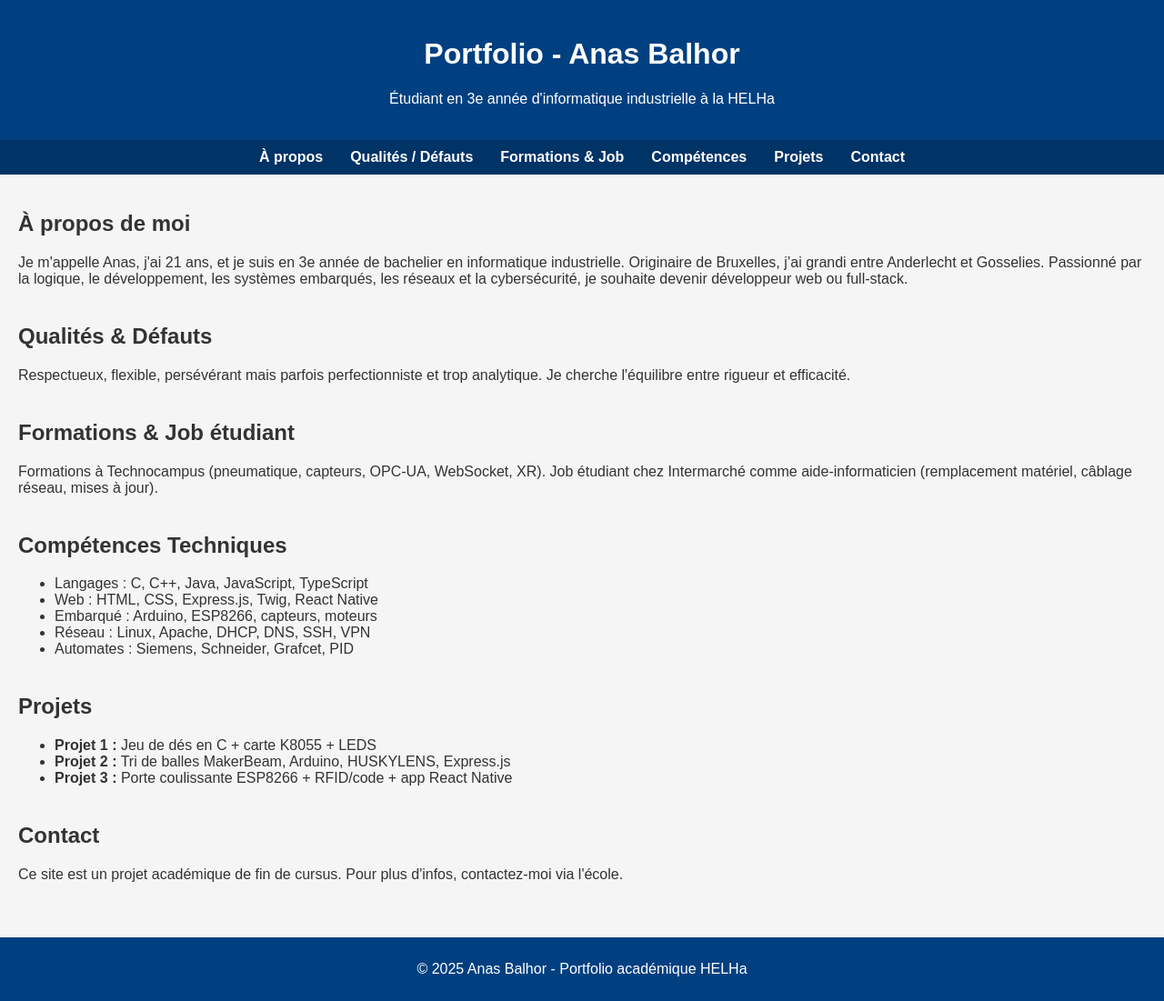
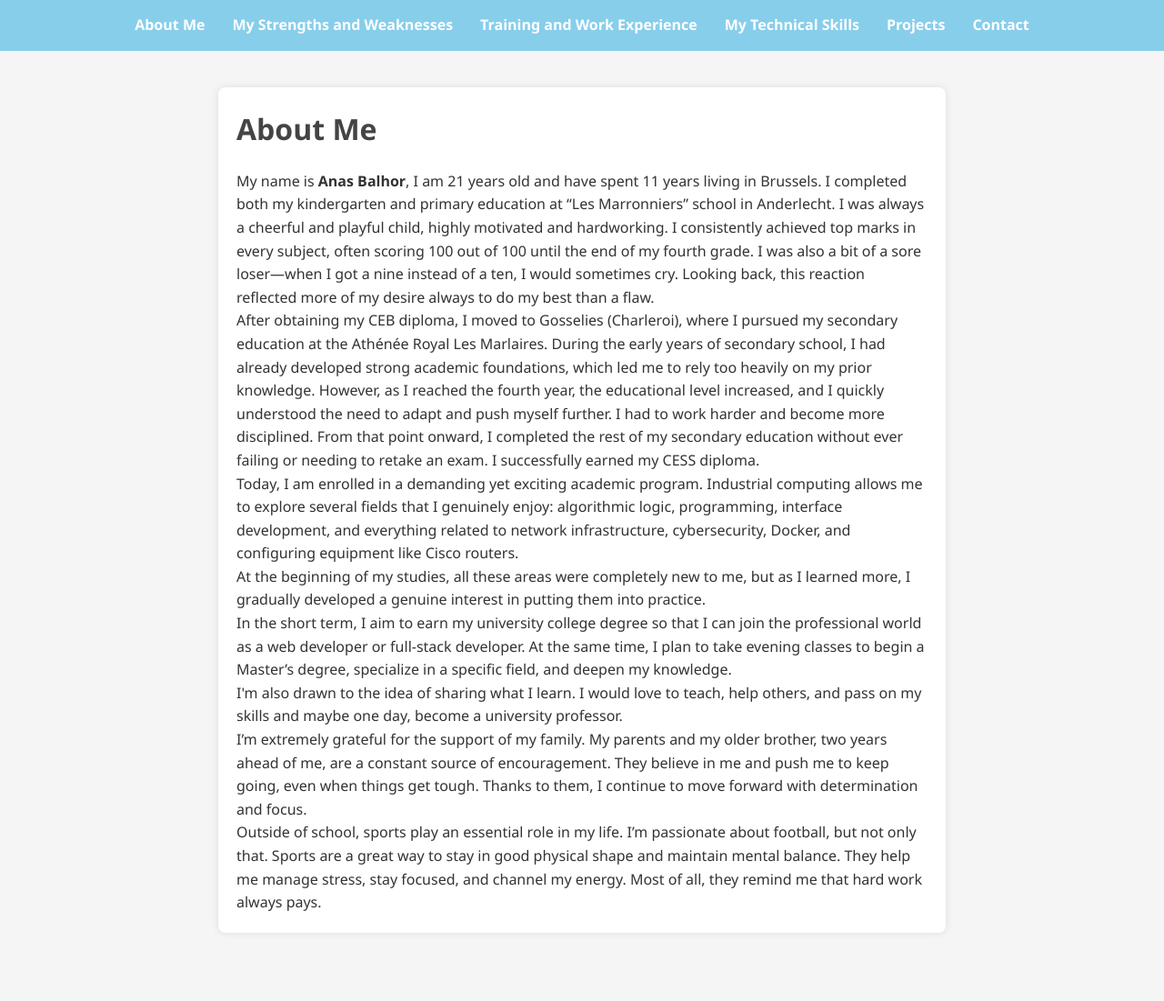
Before and after one commit to Anas071221/Portfolio-Anas, a plain HTML site: page index.html in a window 1280 px wide. Shown: the whole page at 91% size. After the commit the page ends 1066 px from the top, so only its background shows below. Drawn offline with Linux system fonts and the light colour scheme.

Commit message:
Add files via upload

```diff
--- a/index.html
+++ b/index.html
@@ -1,73 +1,44 @@
 
 <!DOCTYPE html>
-<html lang="fr">
+<html lang="en">
 <head>
-    <meta charset="UTF-8">
-    <meta name="viewport" content="width=device-width, initial-scale=1.0">
-    <title>Portfolio - Anas Balhor</title>
-    <link rel="stylesheet" href="style.css">
+  <meta charset="UTF-8" />
+  <meta name="viewport" content="width=device-width, initial-scale=1" />
+  <title>About Me</title>
+  <link rel="stylesheet" href="style.css" />
 </head>
 <body>
-    <header>
-        <h1>Portfolio - Anas Balhor</h1>
-        <p>Étudiant en 3e année d'informatique industrielle à la HELHa</p>
-    </header>
+  <nav class="navbar">
+    <ul>
+      <li><a href="index.html">About Me</a></li>
+      <li><a href="strengths.html">My Strengths and Weaknesses</a></li>
+      <li><a href="training.html">Training and Work Experience</a></li>
+      <li><a href="skills.html">My Technical Skills</a></li>
+      <li><a href="projects.html">Projects</a></li>
+      <li><a href="contact.html">Contact</a></li>
+    </ul>
+  </nav>
 
-    <nav>
-        <ul>
-            <li><a href="#about">À propos</a></li>
-            <li><a href="#personnalite">Qualités / Défauts</a></li>
-            <li><a href="#formations">Formations & Job</a></li>
-            <li><a href="#competences">Compétences</a></li>
-            <li><a href="#projets">Projets</a></li>
-            <li><a href="#contact">Contact</a></li>
-        </ul>
-    </nav>
 
-    <main>
-        <section id="about">
-            <h2>À propos de moi</h2>
-            <p>Je m'appelle Anas, j'ai 21 ans, et je suis en 3e année de bachelier en informatique industrielle. Originaire de Bruxelles, j’ai grandi entre Anderlecht et Gosselies. Passionné par la logique, le développement, les systèmes embarqués, les réseaux et la cybersécurité, je souhaite devenir développeur web ou full-stack.</p>
-        </section>
+  <main>
+    <h1>About Me</h1>
+    <p>My name is <strong>Anas Balhor</strong>, I am 21 years old and have spent 11 years living in Brussels. I completed both my kindergarten and primary education at “Les Marronniers” school in Anderlecht. I was always a cheerful and playful child, highly motivated and hardworking. I consistently achieved top marks in every subject, often scoring 100 out of 100 until the end of my fourth grade. I was also a bit of a sore loser—when I got a nine instead of a ten, I would sometimes cry. Looking back, this reaction reflected more of my desire always to do my best than a flaw.</p>
 
-        <section id="personnalite">
-            <h2>Qualités & Défauts</h2>
-            <p>Respectueux, flexible, persévérant mais parfois perfectionniste et trop analytique. Je cherche l'équilibre entre rigueur et efficacité.</p>
-        </section>
+    <p>After obtaining my CEB diploma, I moved to Gosselies (Charleroi), where I pursued my secondary education at the Athénée Royal Les Marlaires. During the early years of secondary school, I had already developed strong academic foundations, which led me to rely too heavily on my prior knowledge. However, as I reached the fourth year, the educational level increased, and I quickly understood the need to adapt and push myself further. I had to work harder and become more disciplined. From that point onward, I completed the rest of my secondary education without ever failing or needing to retake an exam. I successfully earned my CESS diploma.</p>
 
-        <section id="formations">
-            <h2>Formations & Job étudiant</h2>
-            <p>Formations à Technocampus (pneumatique, capteurs, OPC-UA, WebSocket, XR). Job étudiant chez Intermarché comme aide-informaticien (remplacement matériel, câblage réseau, mises à jour).</p>
-        </section>
+    <p>Today, I am enrolled in a demanding yet exciting academic program. Industrial computing allows me to explore several fields that I genuinely enjoy: algorithmic logic, programming, interface development, and everything related to network infrastructure, cybersecurity, Docker, and configuring equipment like Cisco routers.</p>
 
-        <section id="competences">
-            <h2>Compétences Techniques</h2>
-            <ul>
-                <li>Langages : C, C++, Java, JavaScript, TypeScript</li>
-                <li>Web : HTML, CSS, Express.js, Twig, React Native</li>
-                <li>Embarqué : Arduino, ESP8266, capteurs, moteurs</li>
-                <li>Réseau : Linux, Apache, DHCP, DNS, SSH, VPN</li>
-                <li>Automates : Siemens, Schneider, Grafcet, PID</li>
-            </ul>
-        </section>
+    <p>At the beginning of my studies, all these areas were completely new to me, but as I learned more, I gradually developed a genuine interest in putting them into practice.</p>
 
-        <section id="projets">
-            <h2>Projets</h2>
-            <ul>
-                <li><strong>Projet 1 :</strong> Jeu de dés en C + carte K8055 + LEDS</li>
-                <li><strong>Projet 2 :</strong> Tri de balles MakerBeam, Arduino, HUSKYLENS, Express.js</li>
-                <li><strong>Projet 3 :</strong> Porte coulissante ESP8266 + RFID/code + app React Native</li>
-            </ul>
-        </section>
+    <p>In the short term, I aim to earn my university college degree so that I can join the professional world as a web developer or full-stack developer. At the same time, I plan to take evening classes to begin a Master’s degree, specialize in a specific field, and deepen my knowledge.</p>
 
-        <section id="contact">
-            <h2>Contact</h2>
-            <p>Ce site est un projet académique de fin de cursus. Pour plus d'infos, contactez-moi via l'école.</p>
-        </section>
-    </main>
+    <p>I'm also drawn to the idea of sharing what I learn. I would love to teach, help others, and pass on my skills and maybe one day, become a university professor.</p>
 
-    <footer>
-        <p>&copy; 2025 Anas Balhor - Portfolio académique HELHa</p>
-    </footer>
+    <p>I’m extremely grateful for the support of my family. My parents and my older brother, two years ahead of me, are a constant source of encouragement. They believe in me and push me to keep going, even when things get tough. Thanks to them, I continue to move forward with determination and focus.</p>
+
+    <p>Outside of school, sports play an essential role in my life. I’m passionate about football, but not only that. Sports are a great way to stay in good physical shape and maintain mental balance. They help me manage stress, stay focused, and channel my energy. Most of all, they remind me that hard work always pays.</p>
+  </main>
+
+
 </body>
 </html>
--- a/style.css
+++ b/style.css
@@ -1,52 +1,53 @@
+
+* {
+  margin: 0;
+  padding: 0;
+  box-sizing: border-box;
+}
 
 body {
-    font-family: Arial, sans-serif;
-    margin: 0;
-    padding: 0;
+  font-family: 'Segoe UI', sans-serif;
   background-color: #f5f5f5;
   color: #333;
+  line-height: 1.6;
 }
 
-header {
-    background-color: #004080;
-    color: white;
-    padding: 20px;
-    text-align: center;
+.navbar {
+  background-color: #87CEEB; /* bleu ciel */
+  padding: 15px 0;
 }
 
-nav {
-    background-color: #003366;
-}
-
-nav ul {
+.navbar ul {
+  list-style: none;
   display: flex;
-    list-style: none;
-    margin: 0;
-    padding: 10px;
   justify-content: center;
 }
 
-nav ul li {
+.navbar li {
   margin: 0 15px;
 }
 
-nav ul li a {
-    color: white;
+.navbar a {
+  color: #fff;
   text-decoration: none;
   font-weight: bold;
+  position: relative;
+}
+
+.navbar a:hover {
+  text-decoration: underline;
 }
 
 main {
+  max-width: 800px;
+  margin: 40px auto;
   padding: 20px;
+  background: white;
+  border-radius: 8px;
+  box-shadow: 0px 0px 8px rgba(0,0,0,0.1);
 }
 
-section {
-    margin-bottom: 40px;
+h1 {
+  margin-bottom: 20px;
+  color: #444;
 }
-
-footer {
-    background-color: #004080;
-    color: white;
-    text-align: center;
-    padding: 10px;
-}
```
Also changed, not shown: contact.html (added, +47 -0 lines), projects.html (added, +44 -0 lines), skills.html (added, +47 -0 lines), strengths.html (added, +43 -0 lines), training.html (added, +45 -0 lines). Lines whose indentation alone changed are shown as unchanged.
